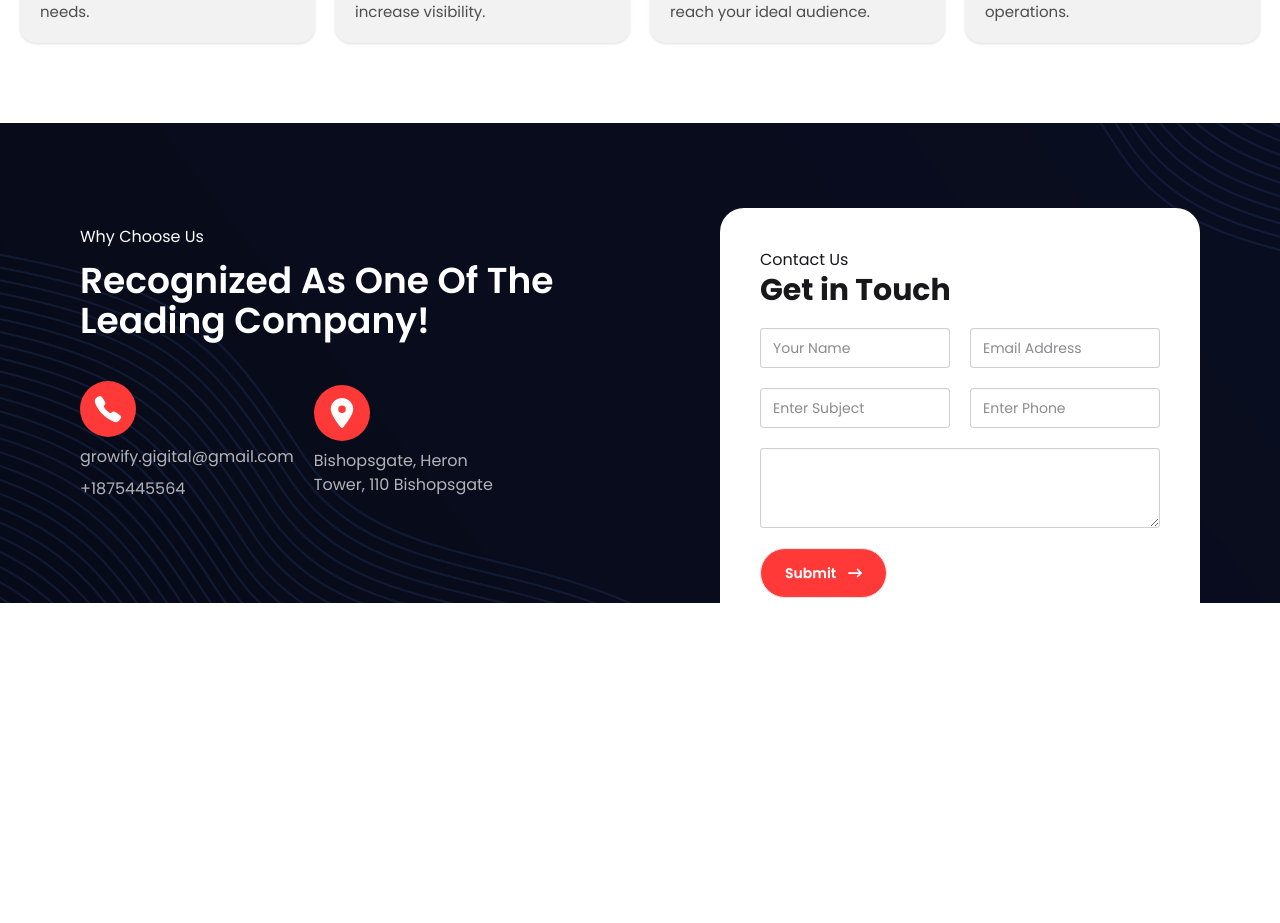
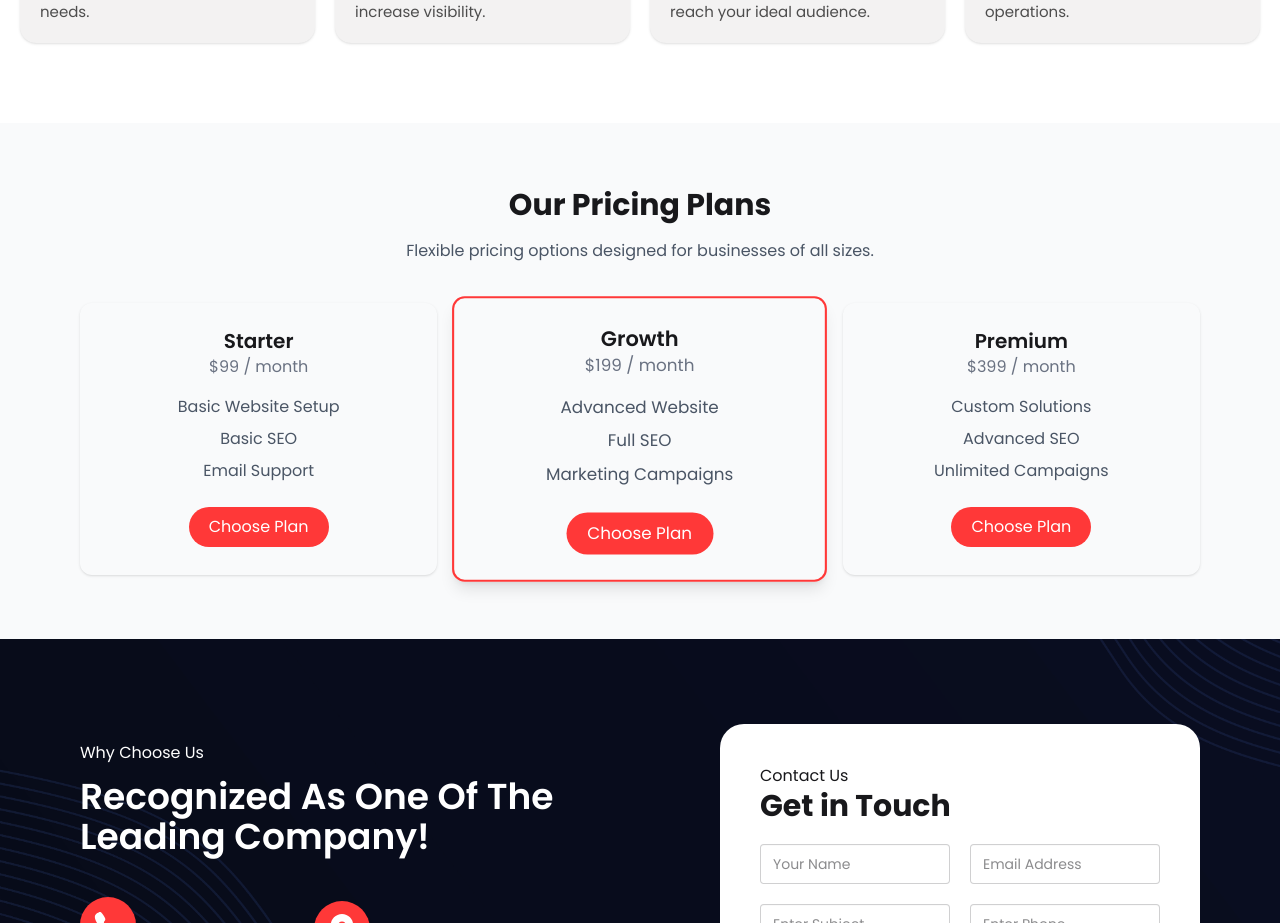
Before and after one commit to kalidashodekare14/growify-digital, a React (Vite) app: page /services in a window 1280 px wide. Shown: the part 1485-2408 px from the top of the page. Before the commit the page ends 2123 px from the top, so only its background shows below. Built offline with nearby package versions, Linux system fonts and the light colour scheme.

Commit message:
Services page Packages section design complete

```diff
--- /dev/null
+++ b/src/components/services/Packages.jsx
@@ -0,0 +1,68 @@
+
+const Packages = () => {
+    return (
+        <div>
+            <section className="py-16 bg-gray-50">
+                <div className="max-w-6xl mx-auto px-4 text-center">
+
+                    <h2 className="text-3xl font-bold mb-4">
+                        Our Pricing Plans
+                    </h2>
+
+                    <p className="text-gray-600 mb-10">
+                        Flexible pricing options designed for businesses of all sizes.
+                    </p>
+
+                    <div className="grid md:grid-cols-3 gap-6">
+
+                        {/* Starter */}
+                        <div className="p-6 rounded-xl shadow">
+                            <h3 className="text-xl font-semibold">Starter</h3>
+                            <p className="text-gray-500 mb-4">$99 / month</p>
+                            <ul className="text-gray-600 mb-6 space-y-2">
+                                <li>Basic Website Setup</li>
+                                <li>Basic SEO</li>
+                                <li>Email Support</li>
+                            </ul>
+                            <button className="bg-vivid text-white px-5 py-2 rounded-full">
+                                Choose Plan
+                            </button>
+                        </div>
+
+                        {/* Growth (highlight) */}
+                        <div className="p-6 rounded-xl shadow-lg border-2 border-vivid scale-105">
+                            <h3 className="text-xl font-semibold">Growth</h3>
+                            <p className="text-gray-500 mb-4">$199 / month</p>
+                            <ul className="text-gray-600 mb-6 space-y-2">
+                                <li>Advanced Website</li>
+                                <li>Full SEO</li>
+                                <li>Marketing Campaigns</li>
+                            </ul>
+                            <button className="bg-vivid text-white px-5 py-2 rounded-full">
+                                Choose Plan
+                            </button>
+                        </div>
+
+                        {/* Premium */}
+                        <div className="p-6 rounded-xl shadow">
+                            <h3 className="text-xl font-semibold">Premium</h3>
+                            <p className="text-gray-500 mb-4">$399 / month</p>
+                            <ul className="text-gray-600 mb-6 space-y-2">
+                                <li>Custom Solutions</li>
+                                <li>Advanced SEO</li>
+                                <li>Unlimited Campaigns</li>
+                            </ul>
+                            <button className="bg-vivid text-white px-5 py-2 rounded-full">
+                                Choose Plan
+                            </button>
+                        </div>
+
+                    </div>
+
+                </div>
+            </section>
+        </div>
+    );
+};
+
+export default Packages;
--- a/src/pages/Services.jsx
+++ b/src/pages/Services.jsx
@@ -1,6 +1,7 @@
 import CallToAction from '../components/home/CallToAction/CallToAction';
 import OurServices from '../components/home/OurServices';
 import IntroService from "../components/services/IntroService";
+import Packages from '../components/services/Packages';
 import SectionHeader from "../components/shared/SectionHeader/SectionHeader";
 
 const Services = () => {
@@ -9,6 +10,7 @@ const Services = () => {
             <SectionHeader title={"Services"} />
             <IntroService />
             <OurServices />
+            <Packages />
             <CallToAction />
         </div>
     );
```
